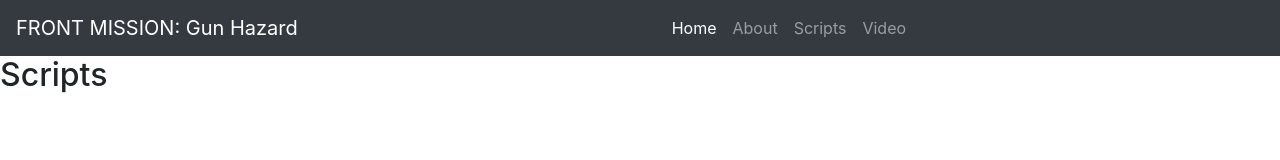
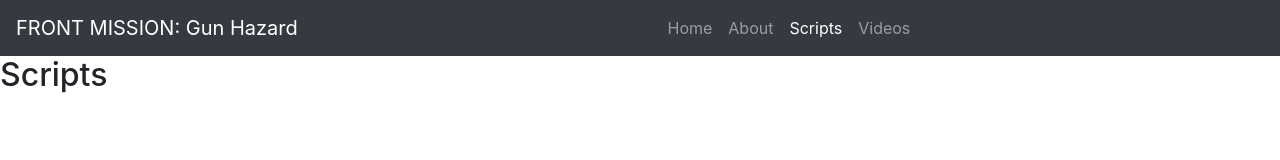
Before and after one commit to the-frontmission/front_mission-gun_hazard, a Vue app: page /scripts in a window 1280 px wide. Shown: the top 160 px of the page. Built offline with nearby package versions, Linux system fonts and the light colour scheme.

Commit message:
fixed AppNavbar

```diff
--- a/src/components/app/AppNavbar.vue
+++ b/src/components/app/AppNavbar.vue
@@ -1,20 +1,41 @@
 <template>
   <nav class="navbar navbar-expand navbar-dark flex-column flex-md-row bg-dark">
     <a class="navbar-brand" href="#">FRONT MISSION: Gun Hazard</a>
-    <div class="table-responsive">
+    <div class="w-100">
       <ul class="navbar-nav flex-row justify-content-around justify-content-md-center">
-        <li class="nav-item active">
-          <router-link to="/" class="nav-link">Home</router-link>
-        </li>
-        <li class="nav-item">
-          <router-link to="/about" class="nav-link">About</router-link>
-        </li>
-        <li class="nav-item">
-          <router-link to="/scripts" class="nav-link">Scripts</router-link>
-        </li>
-        <li class="nav-item">
-          <router-link to="/videos" class="nav-link">Video</router-link>
-        </li>
+        <router-link
+          tag="li"
+          class="nav-item"
+          active-class="active"
+          to="/"
+          exact
+        >
+          <a class="nav-link">Home</a>
+        </router-link>
+        <router-link
+          tag="li"
+          class="nav-item"
+          active-class="active"
+          to="/about"
+        >
+          <a class="nav-link">About</a>
+        </router-link>
+        <router-link
+          tag="li"
+          class="nav-item"
+          active-class="active"
+          to="/scripts"
+        >
+          <a class="nav-link">Scripts</a>
+        </router-link>
+        <router-link
+          tag="li"
+          class="nav-item"
+          active-class="active"
+          to="/videos"
+        >
+          <a class="nav-link">Videos</a>
+        </router-link>
       </ul>
     </div>
   </nav>
```
